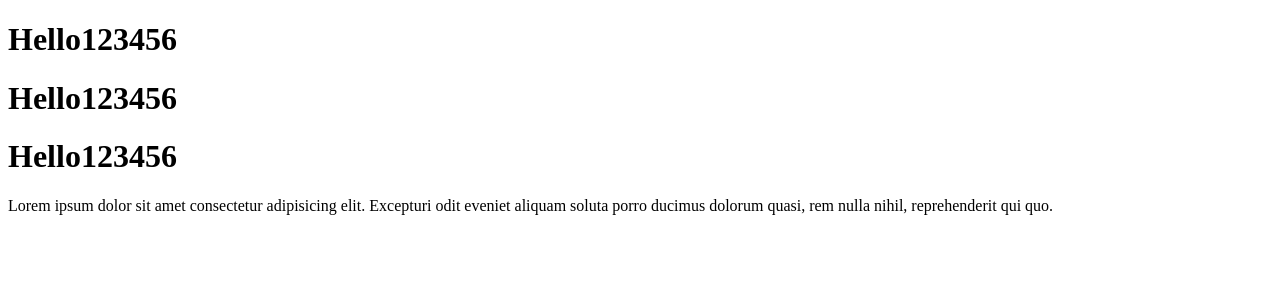
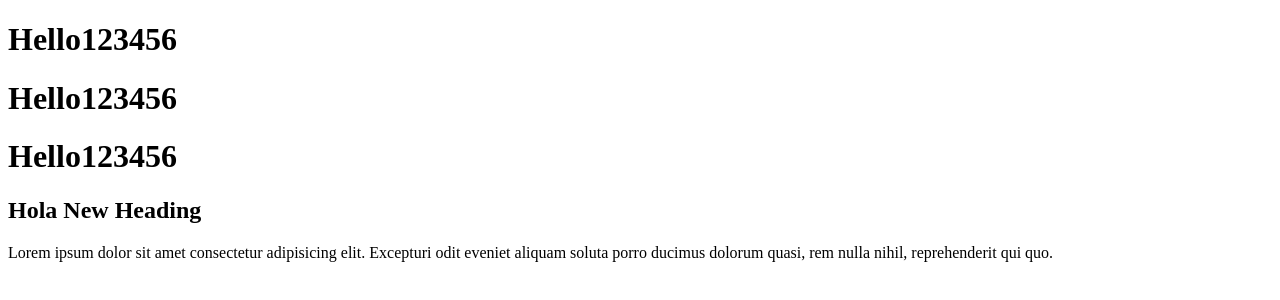
Before and after one commit to Abaz890/Sample, a plain HTML site: page index.html in a window 1280 px wide. Drawn offline with Linux system fonts and the light colour scheme.

Commit message:
H2_Added

```diff
--- a/index.html
+++ b/index.html
@@ -9,6 +9,7 @@
    <h1>Hello123456</h1>
    <h1>Hello123456</h1>
    <h1>Hello123456</h1>
+   <h2>Hola New Heading</h2>
    <p>Lorem ipsum dolor sit amet consectetur adipisicing elit. Excepturi odit eveniet aliquam soluta porro ducimus dolorum quasi, rem nulla nihil, reprehenderit qui quo.</p>
 </body>
 </html>
```
